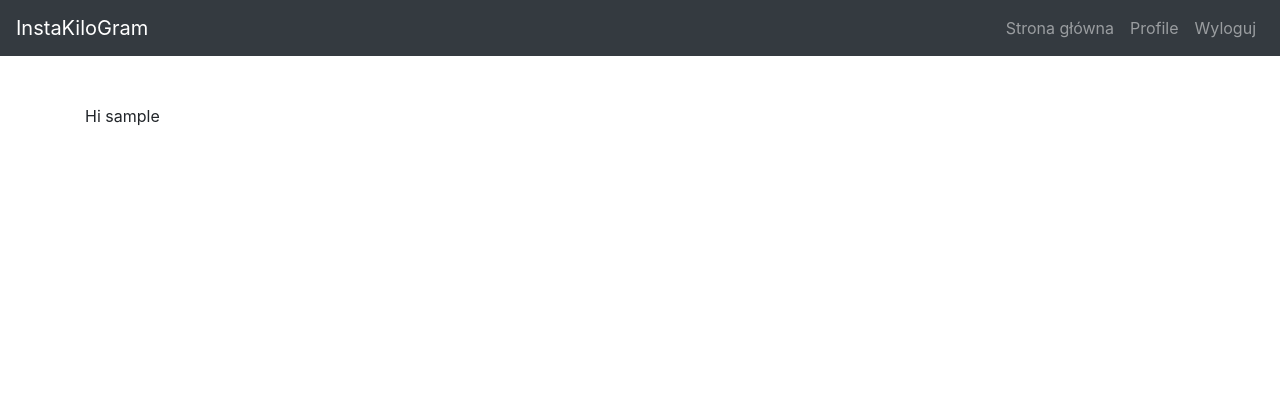
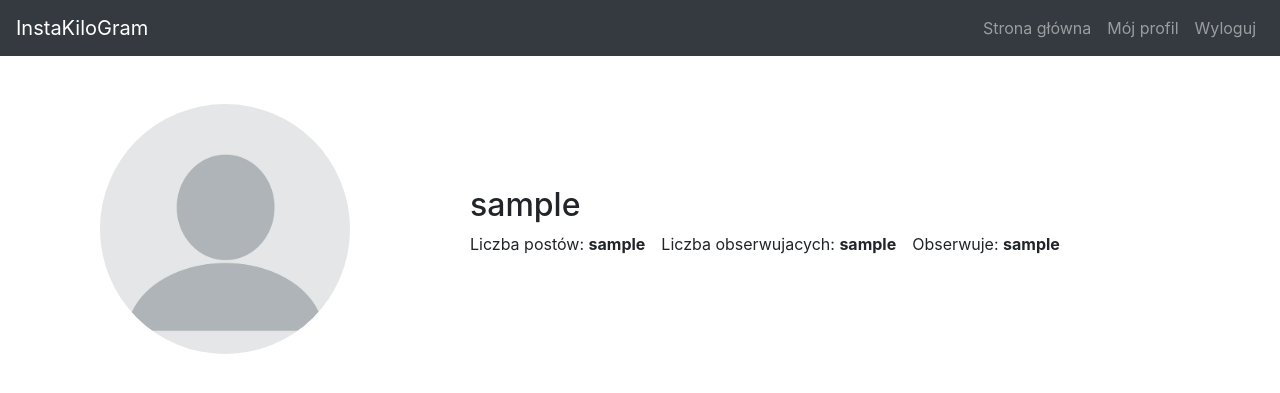
Before and after one commit to ryszardorlikowski/InstaKiloGram, a Django app: page /account/profile in a window 1280 px wide. Shown: the top 393 px of the page. Run offline with Django 3.2, Linux system fonts and the light colour scheme; the visitor is signed in with stand-in values (Sample User, id 1); data comes from the database, SQL or seed files in the repository; some libraries are stand-ins or nearby versions.

Commit message:
Add user profile view

```diff
--- a/accounts/models.py
+++ b/accounts/models.py
@@ -4,3 +4,5 @@ from django.db import models
 
 class User(AbstractUser):
     profile_image = models.ImageField(upload_to='images', default='images/default.png', blank=True, null=True)
+    about_me = models.ImageField(max_length=500, blank=True, null=True)
+    following = models.ManyToManyField('User', related_name='followers' )
--- /dev/null
+++ b/static/css/styles.css
@@ -0,0 +1,6 @@
+
+/* User profile */
+.profile-image{
+    max-width: 250px;
+}
+/* User profile */
--- a/templates/accounts/profile.html
+++ b/templates/accounts/profile.html
@@ -2,5 +2,26 @@
 {% block page_title %}Profil{% endblock %}
 
 {% block content %}
-    Hi {{ user.username }}<br>
+    <section class="d-flex align-items-center">
+        <div class="col-4">
+            <img class="img-fluid rounded-circle profile-image" src="{{ user.profile_image.url }}"
+                 alt="{{ user.username }}">
+        </div>
+        <div class="col-8">
+            <div class="user-info-header">
+                <h2>{{ user.username }}</h2>
+                <ul class="list-unstyled d-flex">
+                    <li class="mr-2">Liczba postów: <b>{{ user }}</b></li>
+                    <li class="mx-2">Liczba obserwujacych: <b>{{ user }}</b></li>
+                    <li class="mx-2">Obserwuje: <b>{{ user }}</b></li>
+                </ul>
+            </div>
+            <div class="user-info-description">
+                {{ user.about_me }}
+            </div>
+        </div>
+    </section>
+    <section>
+{#    User posts #}
+    </section>
 {% endblock %}
--- a/templates/accounts/register.html
+++ b/templates/accounts/register.html
@@ -22,7 +22,7 @@
                     {{ field.label_tag }}
                     {% for error in field.errors %}
                         <div class="alert alert-danger">
-                            <strong>{{ error|escape }}</strong>
+                            {{ error|escape }}
                         </div>
                     {% endfor %}
                     {% render_field field class="form-control" placeholder=field.label %}
--- a/templates/base.html
+++ b/templates/base.html
@@ -7,6 +7,7 @@
 
     <!-- Bootstrap CSS -->
     <link rel="stylesheet" href="{% static 'css/bootstrap.min.css' %}">
+    <link rel="stylesheet" href="{% static 'css/styles.css' %}">
     <title>InstaKiloGram - {% block page_title %}{% endblock %}</title>
 </head>
 <body>
@@ -23,7 +24,7 @@
             </li>
             {% if user.is_authenticated %}
                 <li class="nav-item">
-                    <a class="nav-link" href="{% url 'accounts:profile' %}">Profile</a>
+                    <a class="nav-link" href="{% url 'accounts:profile' %}">Mój profil</a>
                 </li>
                 <li class="nav-item">
                     <a class="nav-link" href="{% url 'accounts:logout' %}">Wyloguj</a>
```
Also changed, not shown: accounts/migrations/0002_auto_20210323_1513.py (added).
